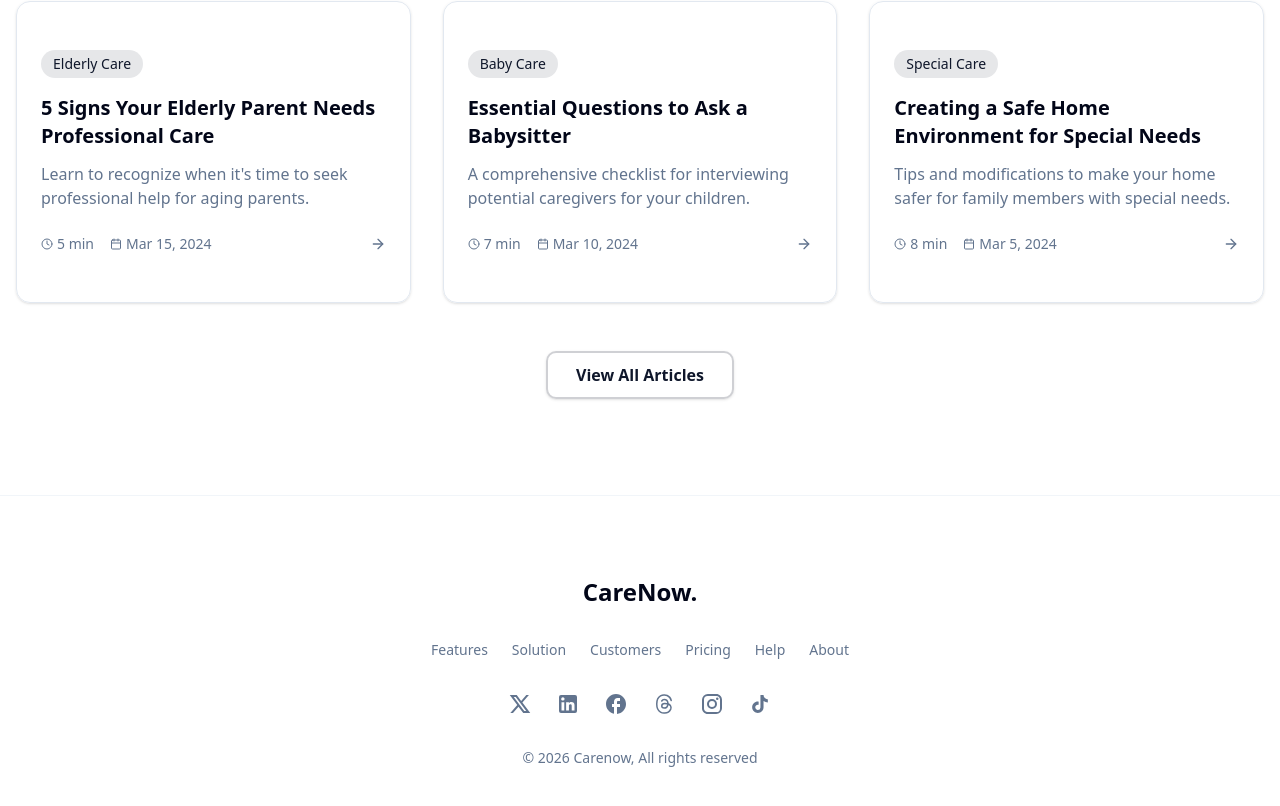
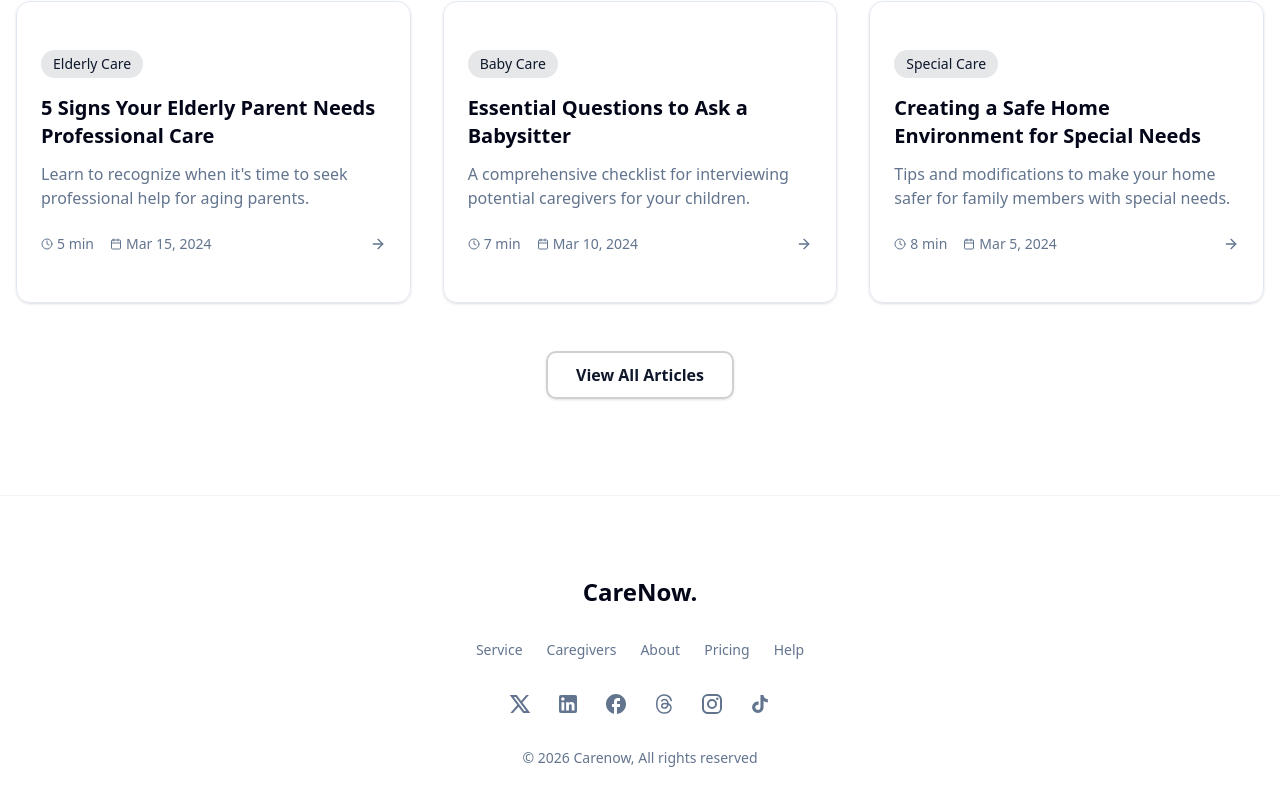
Before and after one commit to naims6/CareNow, a Next.js app: page / in a window 1280 px wide. Shown: the part 8741-9547 px from the top of the page. Built offline with nearby package versions, Linux system fonts and the light colour scheme.

Commit message:
footer links updated.

```diff
--- a/src/components/Shared/Footer.tsx
+++ b/src/components/Shared/Footer.tsx
@@ -3,27 +3,23 @@ import Link from 'next/link'
 
 const links = [
     {
-        title: 'Features',
-        href: '#',
+        title: 'Service',
+        href: '/services',
     },
     {
-        title: 'Solution',
-        href: '#',
+        title: 'Caregivers',
+        href: '/caregivers',
     },
     {
-        title: 'Customers',
-        href: '#',
+        title: 'About',
+        href: '/about',
     },
     {
         title: 'Pricing',
-        href: '#',
+        href: '/pricing',
     },
     {
         title: 'Help',
-        href: '#',
-    },
-    {
-        title: 'About',
         href: '#',
     },
 ]
```
